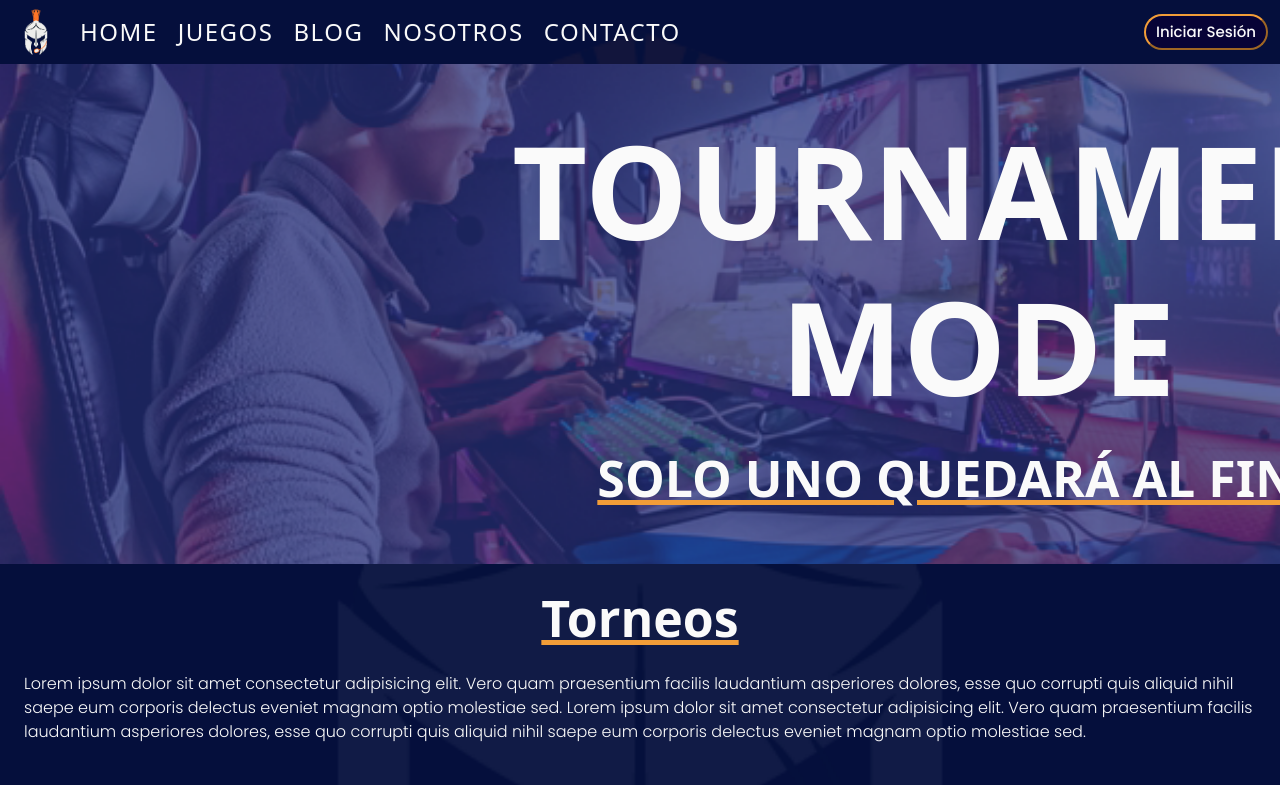
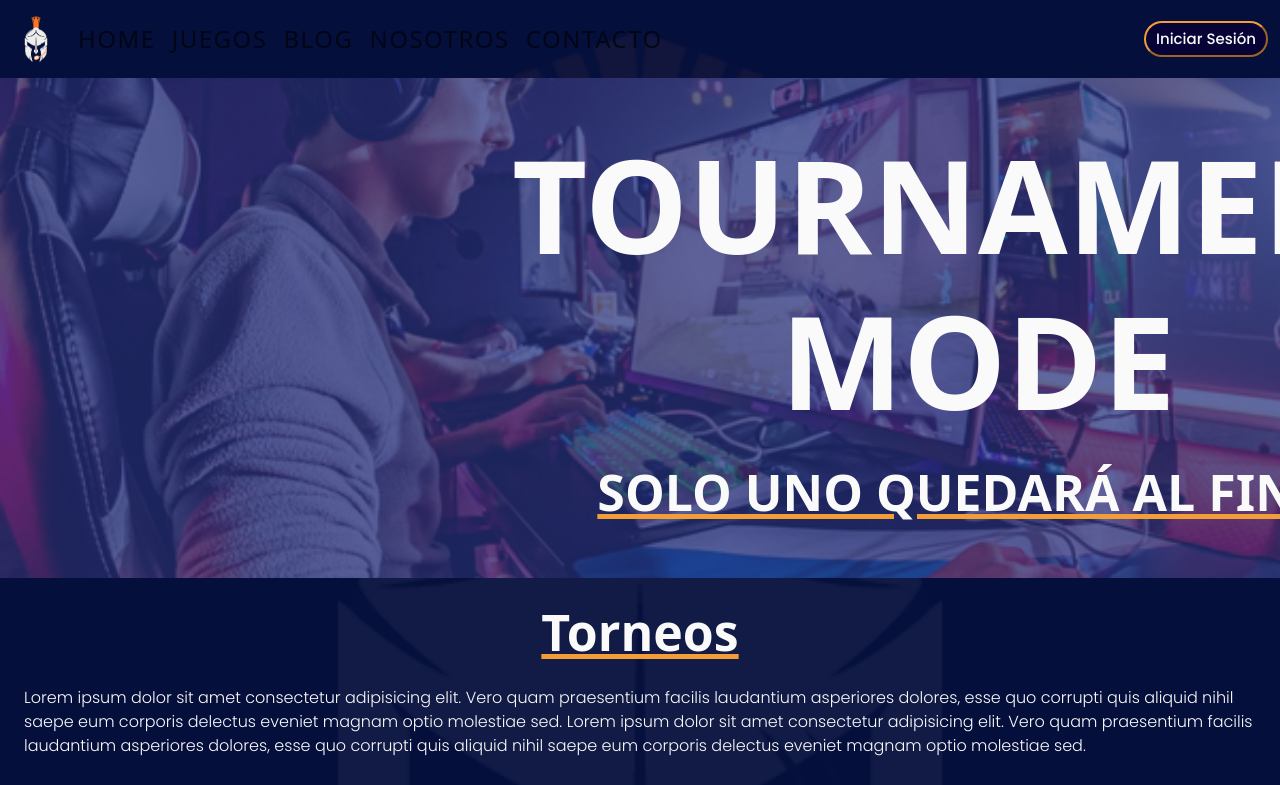
Before and after one commit to jsancivier/JonathanGabrielLopez57670, a plain HTML site: page index.html in a window 1280 px wide. Shown: the top 785 px of the page. Drawn offline with nearby package versions, Linux system fonts and the light colour scheme; grey boxes are pictures that could not be loaded; a web font is replaced by a local one.

Commit message:
navbar bootstrap

```diff
--- a/index.html
+++ b/index.html
@@ -9,29 +9,29 @@
 </head>
 <body>
     <header class="container-fluid">
-        <nav class="navbar navbar-expand-lg">
+        <nav class="navbar navbar-expand-lg navbar-light">
             <div>
             <a href="./index.html"><img src="./assets/TornamentMode logo-02 (1).png" class= "tamañoLogo" alt= "Casco spartano fusionado con headset de gamer"></a>
             <button class="navbar-toggler" type="button" data-toggle="collapse" data-target="#navbarNav" aria-controls="navbarNav" aria-expanded="false" aria-label="Toggle navigation">
                 <span class="navbar-toggler-icon"></span>
             </button>
             </div>
-            <div class="collapse navbar-collapse" >
+            <div class="collapse navbar-collapse" id="navbarNav">
                 <ul  class="navBar navbar-nav">
                     <li class="nav-item active">
-                        <a href="#">HOME</a>
+                        <a class="nav-link" href="#">HOME</a>
                     </li>
                     <li class="nav-item">
-                        <a href="./pages/juegos.html">JUEGOS</a>
+                        <a class="nav-link" href="./pages/juegos.html">JUEGOS</a>
                     </li>
                     <li class="nav-item">
-                        <a href="./pages/blog.html">BLOG</a>
+                        <a class="nav-link" href="./pages/blog.html">BLOG</a>
                     </li>
                     <li class="nav-item">
-                        <a href="./pages/nosotros.html">NOSOTROS</a>
+                        <a class="nav-link" href="./pages/nosotros.html">NOSOTROS</a>
                     </li>
                     <li class="nav-item">
-                        <a href="./pages/contacto.html">CONTACTO</a>
+                        <a class="nav-link" href="./pages/contacto.html">CONTACTO</a>
                     </li>
                 </ul>
             </div>
```
